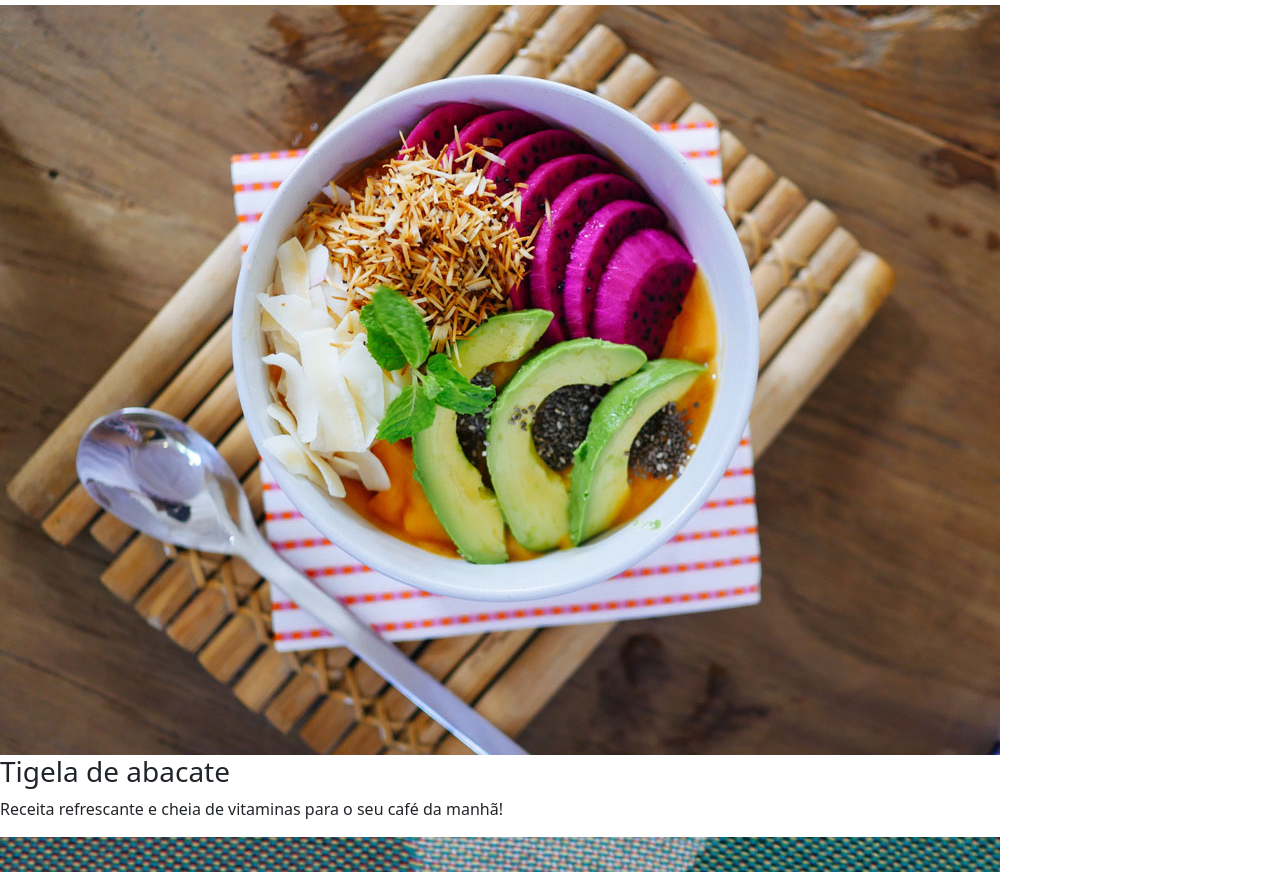
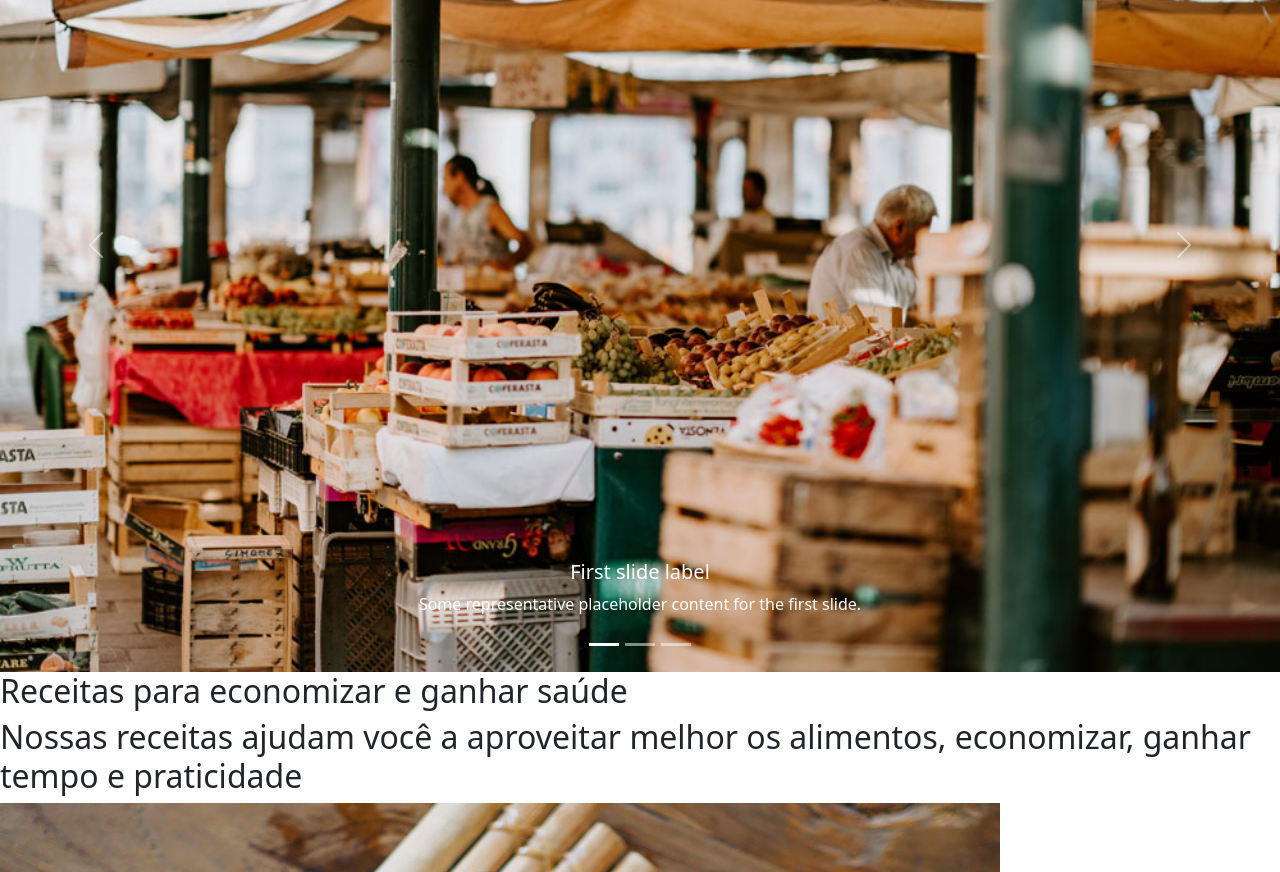
Before and after one commit to GabrielliMelo/bootstrat-alura, a plain HTML site: page projeto-base/index.html in a window 1280 px wide. Shown: the part 238-1110 px from the top of the page. Drawn offline with nearby package versions, Linux system fonts and the light colour scheme.

Commit message:
chore: carrocel

```diff
--- a/projeto-base/index.html
+++ b/projeto-base/index.html
@@ -15,7 +15,8 @@
   </head>
 
   <body>
-    <nav class="navbar navbar-expand-lg bg-light fixed-top">
+    <nav class="navbar navbar-expand-lg bg-light">
+      <!-- <nav class="navbar navbar-expand-lg bg-light fixed-top"> -->
       <div class="container-fluid bg-danger">
         <a class="navbar-brand" href="#">RestauTanti</a>
         <button
@@ -52,8 +53,79 @@
     </nav>
     <title>fruto & fruta</title>
 
-    <h1>Reaproveite melhor os alimentos!</h1>
-    <h1>Economize e ganhe em saúde!</h1>
+    <!-- <h1>Reaproveite melhor os alimentos!</h1>
+    <h1>Economize e ganhe em saúde!</h1> -->
+
+    <div
+      id="carouselExampleCaptions"
+      class="carousel slide"
+      data-bs-ride="false"
+    >
+      <div class="carousel-indicators">
+        <button
+          type="button"
+          data-bs-target="#carouselExampleCaptions"
+          data-bs-slide-to="0"
+          class="active"
+          aria-current="true"
+          aria-label="Slide 1"
+        ></button>
+        <button
+          type="button"
+          data-bs-target="#carouselExampleCaptions"
+          data-bs-slide-to="1"
+          aria-label="Slide 2"
+        ></button>
+        <button
+          type="button"
+          data-bs-target="#carouselExampleCaptions"
+          data-bs-slide-to="2"
+          aria-label="Slide 3"
+        ></button>
+      </div>
+      <div class="carousel-inner">
+        <div class="carousel-item active">
+          <img
+            src="./src/img/carrossel-img1.jpg"
+            class="d-block w-100"
+            alt="..."
+          />
+          <div class="carousel-caption d-none d-md-block">
+            <h5>First slide label</h5>
+            <p>Some representative placeholder content for the first slide.</p>
+          </div>
+        </div>
+        <div class="carousel-item">
+          <img
+            src="./src/img/carrossel-img2.jpg"
+            class="d-block w-100"
+            alt="..."
+          />
+          <div class="carousel-caption d-none d-md-block">
+            <h5>Second slide label</h5>
+            <p>Some representative placeholder content for the second slide.</p>
+          </div>
+        </div>
+      </div>
+      <button
+        class="carousel-control-prev"
+        type="button"
+        data-bs-target="#carouselExampleCaptions"
+        data-bs-slide="prev"
+      >
+        <span class="carousel-control-prev-icon" aria-hidden="true"></span>
+        <span class="visually-hidden">Previous</span>
+      </button>
+      <button
+        class="carousel-control-next"
+        type="button"
+        data-bs-target="#carouselExampleCaptions"
+        data-bs-slide="next"
+      >
+        <span class="carousel-control-next-icon" aria-hidden="true"></span>
+        <span class="visually-hidden">Next</span>
+      </button>
+    </div>
 
     <h2>Receitas para economizar e ganhar saúde</h2>
     <h2>
```
